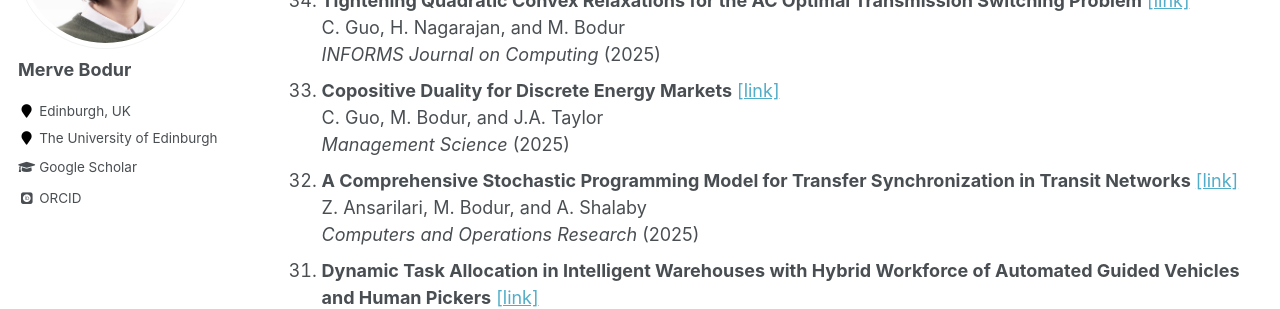
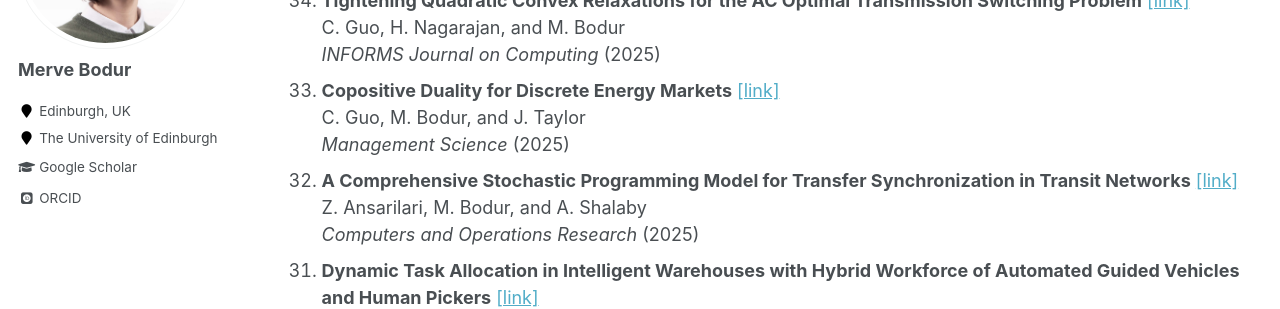
Before and after one commit to mervebodur/mervebodur.github.io, a Jekyll site: the page built from _pages/research.md, in a window 1280 px wide and 900 px high, scrolled down 1266 px. Shown: the part 153-462 px from the top of the window. Built offline with Jekyll 4.4.1, drawn with Linux system fonts in a browser that asks for light colours; some web fonts are replaced.

```diff
--- a/_pages/research.md
+++ b/_pages/research.md
@@ -43,7 +43,7 @@ A. Dehghan, M. Cevik, and M. Bodur\
 C. Guo, H. Nagarajan, and M. Bodur\
 *INFORMS Journal on Computing* (2025)
 1. **Copositive Duality for Discrete Energy Markets** [[link]](https://optimization-online.org/wp-content/uploads/2021/01/COPDualityApp-1.pdf)\
-C. Guo, M. Bodur, and J.A. Taylor\
+C. Guo, M. Bodur, and J. Taylor\
 *Management Science* (2025)
 1. **A Comprehensive Stochastic Programming Model for Transfer Synchronization in Transit Networks** [[link]](https://arxiv.org/pdf/2403.03130)\
 Z. Ansarilari, M. Bodur, and A. Shalaby\
```
